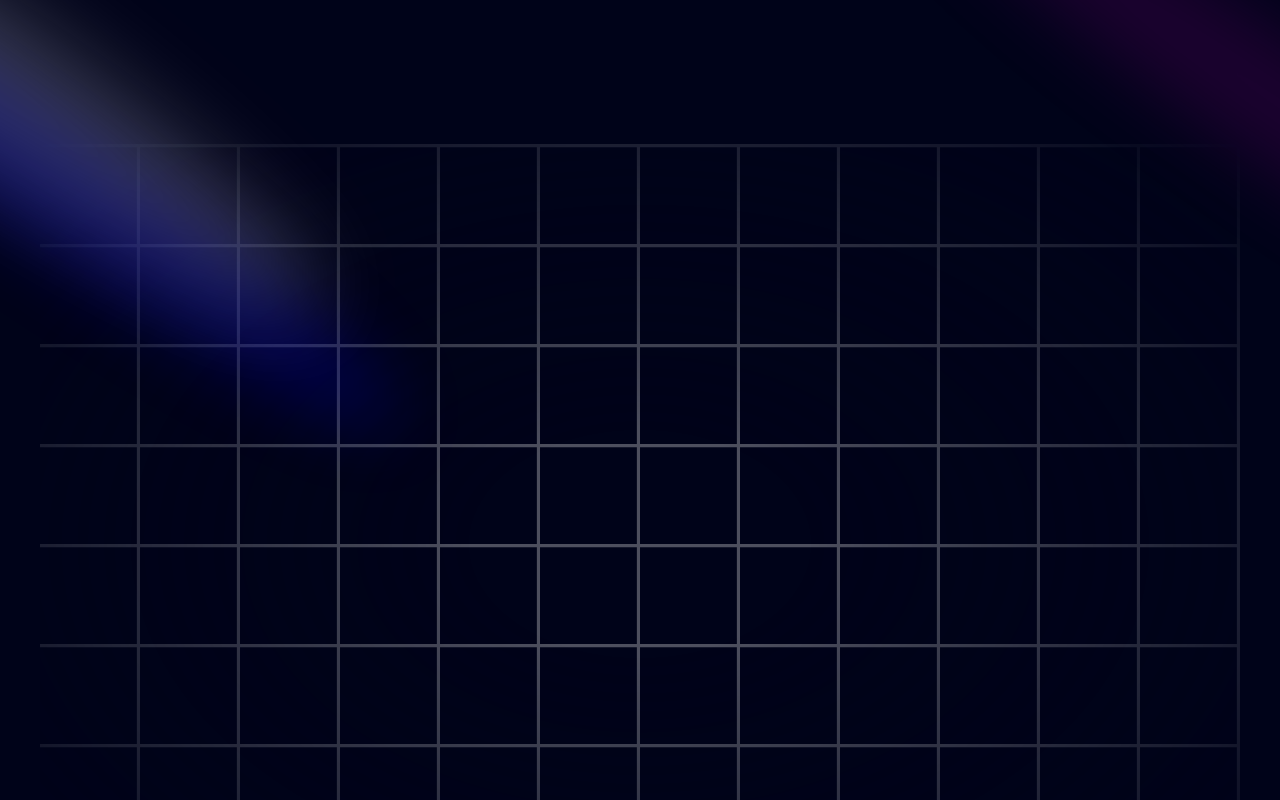
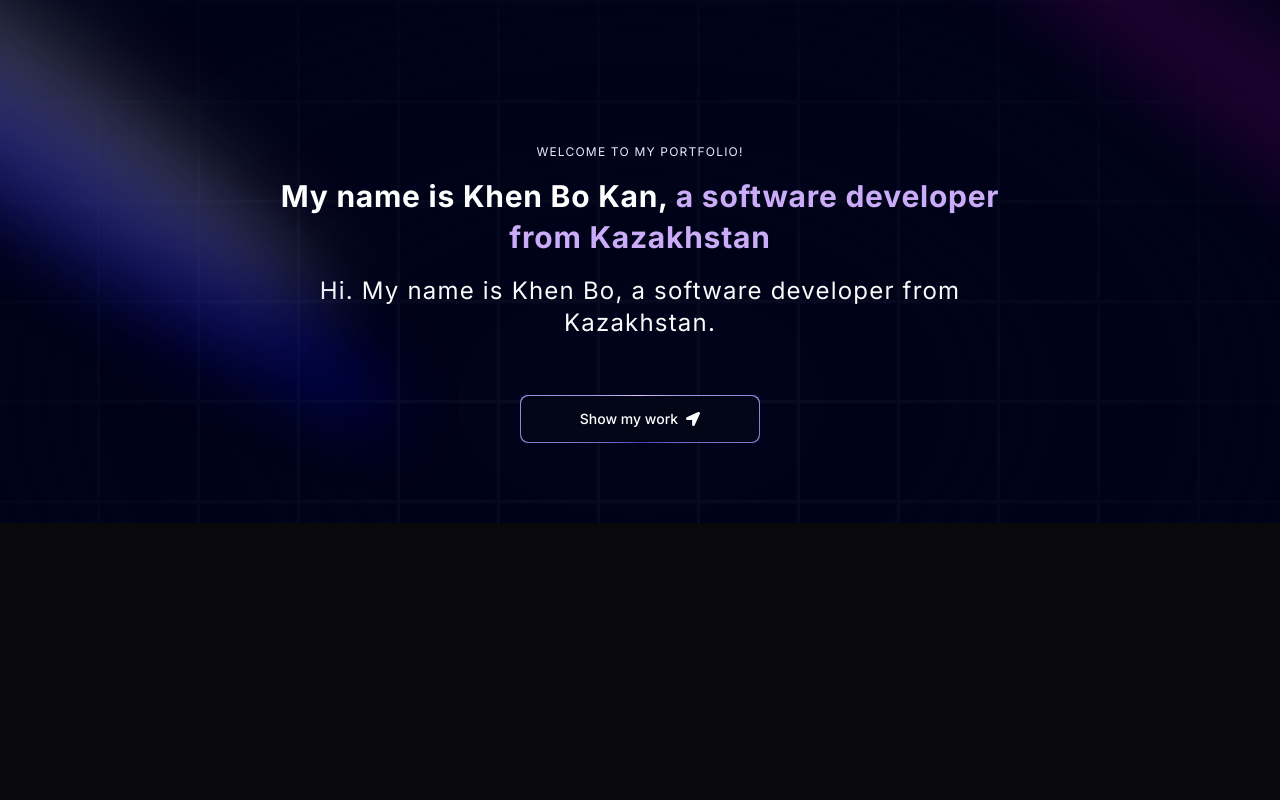
Before and after one commit to hyonbokan/khenbokan, a Next.js app: page / in a window 1280 px wide. Shown: the top 800 px of the page. Built offline with nearby package versions, Linux system fonts and the light colour scheme.

Commit message:
home-hero complete

```diff
--- a/components/Hero.tsx
+++ b/components/Hero.tsx
@@ -1,5 +1,8 @@
 import React from 'react'
 import { Spotlight } from './ui/Spotlight'
+import { TextGenerateEffect } from './ui/TextGenerateEffect'
+import MagicButton from './ui/MagicButton'
+import { FaLocationArrow } from 'react-icons/fa'
 
 const Hero = () => {
   return (
@@ -10,10 +13,40 @@
             <Spotlight className='top-28  h-[80vh] w-[50vw]' fill='blue'/>
         </div>
         <div>
-            <div className="h-screen w-full dark:bg-black-100 bg-white  dark:bg-grid-white/[0.3] bg-grid-black/[0.2] relative flex items-center justify-center">
+            <div className="h-screen w-full dark:bg-black-100
+             bg-white  dark:bg-grid-white/[0.03] bg-grid-black/[0.2]
+             flex items-center justify-center absolute top-0 left-0">
                 {/* Radial gradient for the container to give a faded look */}
                 <div className="absolute pointer-events-none inset-0 flex items-center justify-center dark:bg-black-100 bg-white [mask-image:radial-gradient(ellipse_at_center,transparent_20%,black)]" />
             </div>
+        </div>
+
+        <div className='flex justify-center relative my-20-z-10'>
+          <div className='max-w-[89vw] md:max-w-2xl lg:max-w-[60vw]
+          flex flex-col items-center justify-center'>
+            <h2 className='uppercase tracking-widest
+            text-xs text-center text-blue-100 max-w-80'>
+              Welcome to My Portfolio!
+            </h2>
+
+            <TextGenerateEffect
+              className='text-center text-[40px] md:text-5xl lg:text-6xl'
+              words="My name is Khen Bo Kan, a software developer from Kazakhstan"
+             />
+
+            <p className='text-center md:tracking-wider
+            mb-4 text-sm md:text-lg lg:text-2xl'>
+              Hi. My name is Khen Bo, a software developer from Kazakhstan.
+            </p>
+            <a href='#about'>
+              <MagicButton
+              title='Show my work'
+              icon={<FaLocationArrow />}
+              position='right'
+              />
+            </a>
+          </div>
+
         </div>
 
     </div>
--- /dev/null
+++ b/components/ui/MagicButton.tsx
@@ -0,0 +1,23 @@
+import React from 'react'
+
+const MagicButton = ({
+  title, icon, position, handleClick, otherClasses,
+}: {
+  title: string; icon: React.ReactNode, position: string,
+  handleClick?: () => void; otherClasses?:string
+}) => {
+  return (
+    <button className="relative inline-flex h-12 w-full
+    overflow-hidden rounded-lg p-[1px] focus:outline-none
+    md:w-60 md:mt-10">
+        <span className="absolute inset-[-1000%] animate-[spin_2s_linear_infinite] bg-[conic-gradient(from_90deg_at_50%_50%,#E2CBFF_0%,#393BB2_50%,#E2CBFF_100%)]" />
+        <span className={`inline-flex h-full w-full cursor-pointer items-center justify-center rounded-lg bg-slate-950 px-7 text-sm font-medium text-white backdrop-blur-3xl gap-2 ${otherClasses}`}>
+            {position === 'left' && icon}
+            {title}
+            {position === 'right' && icon}
+        </span>
+    </button>
+  )
+}
+
+export default MagicButton
--- /dev/null
+++ b/components/ui/TextGenerateEffect.tsx
@@ -0,0 +1,56 @@
+"use client";
+import { useEffect } from "react";
+import { motion, stagger, useAnimate } from "framer-motion";
+import { cn } from "@/utils/cn";
+
+export const TextGenerateEffect = ({
+  words,
+  className,
+}: {
+  words: string;
+  className?: string;
+}) => {
+  const [scope, animate] = useAnimate();
+  let wordsArray = words.split(" ");
+  useEffect(() => {
+    animate(
+      "span",
+      {
+        opacity: 1,
+      },
+      {
+        duration: 2,
+        delay: stagger(0.2),
+      }
+    );
+  }, [scope.current]);
+
+  const renderWords = () => {
+    return (
+      <motion.div ref={scope}>
+        {wordsArray.map((word, idx) => {
+          return (
+            <motion.span
+              key={word + idx}
+              // modification of rendering words
+              className={`${idx > 5 ? 'text-purple' : 'dark:text-white text-black' } opacity-0`}
+            >
+              {word}{" "}
+            </motion.span>
+          );
+        })}
+      </motion.div>
+    );
+  };
+
+  return (
+    <div className={cn("font-bold", className)}>
+      {/* modification of subtitle */}
+      <div className="my-4">
+        <div className=" dark:text-white text-black text-3xl leading-snug tracking-wide">
+          {renderWords()}
+        </div>
+      </div>
+    </div>
+  );
+};
--- a/package.json
+++ b/package.json
@@ -14,6 +14,7 @@
     "next-themes": "^0.3.0",
     "react": "^18",
     "react-dom": "^18",
+    "react-icons": "^5.2.1",
     "tailwindcss-animate": "^1.0.7"
   },
   "devDependencies": {
```
Also changed, not shown: 1 other file (tests, documents, lock files or other folders).
